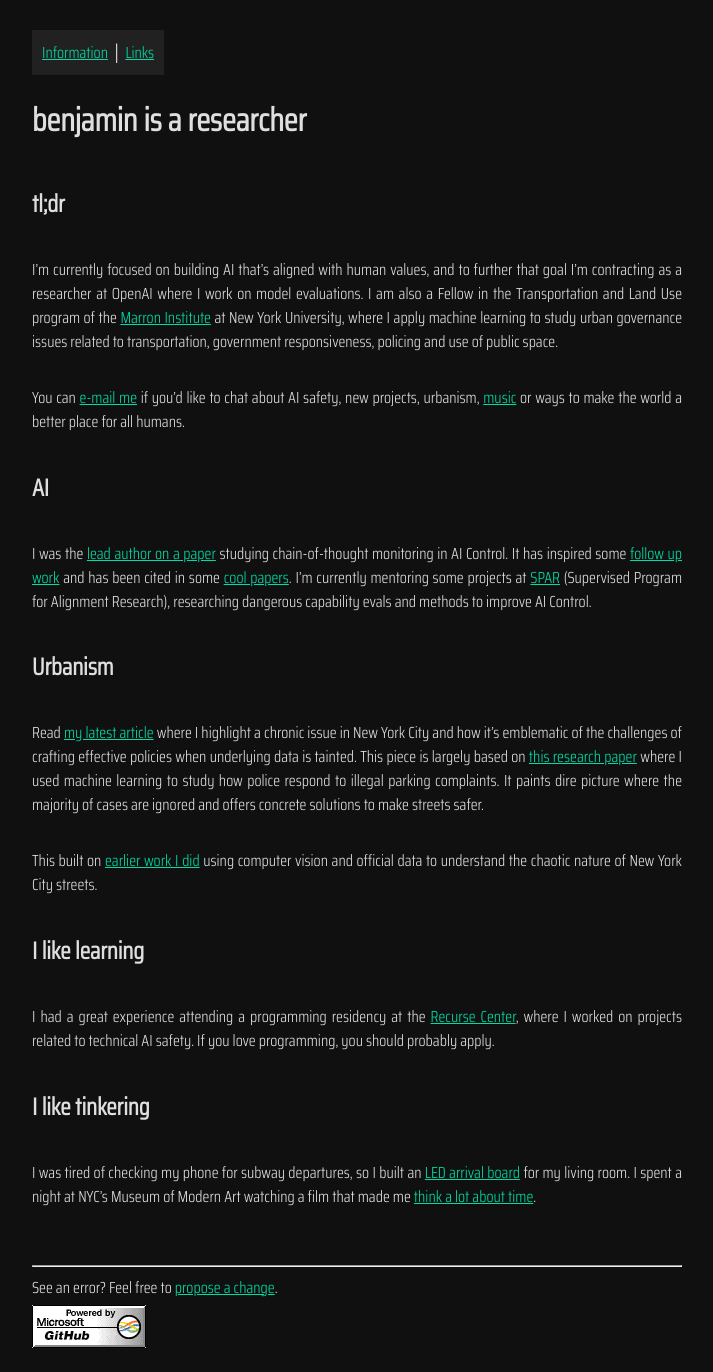
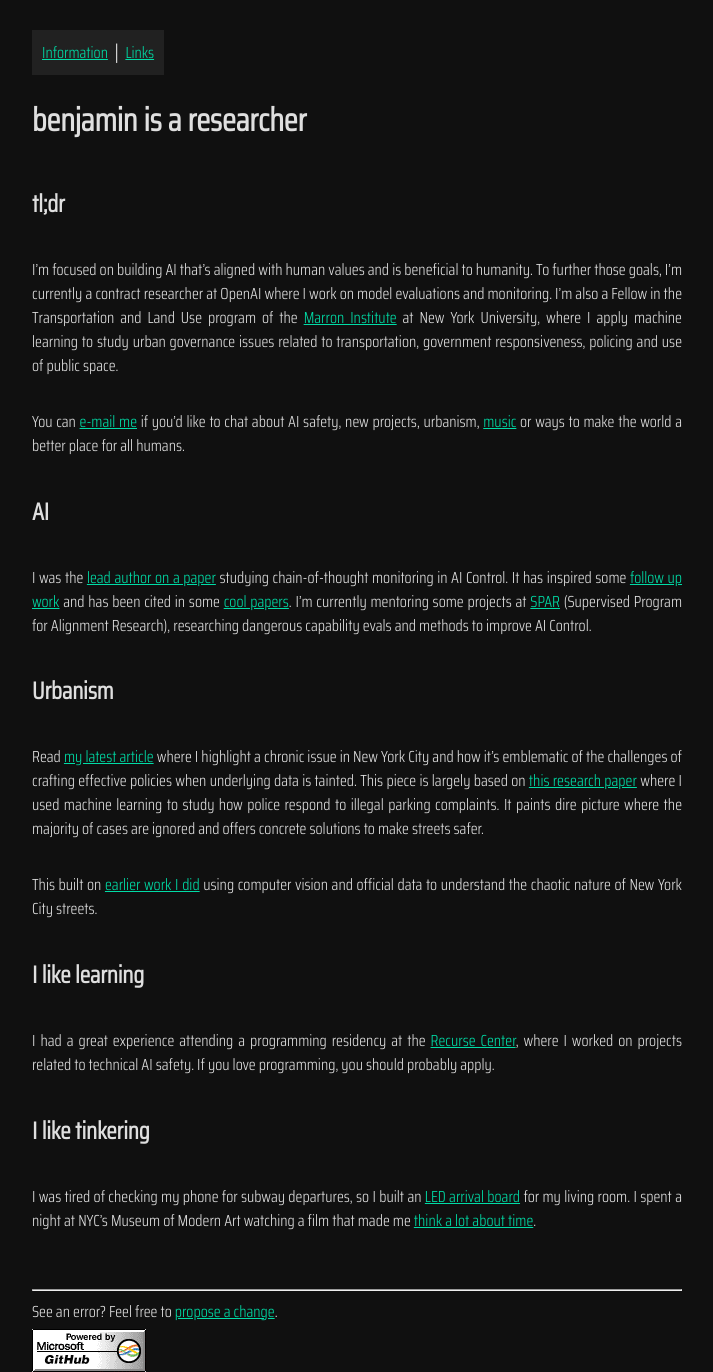
Before and after one commit to benarnav/benarnav.github.io, a Jekyll site: the page built from index.md, in a window 1280 px wide. Shown: the whole page, without its empty margins (283-996 px from the left). Built offline with Jekyll 4.4.1, drawn with Linux system fonts in a browser that asks for light colours; before the commit the page ends 1348 px from its top, so only the background shows below that.

Commit message:
Update index.md

```diff
--- a/index.md
+++ b/index.md
@@ -4,7 +4,7 @@ layout: page
 ---
 ## tl;dr
 
-I'm currently focused on building AI that's aligned with human values, and to further that goal I'm contracting as a researcher at OpenAI where I work on model evaluations. I am also a Fellow in the Transportation and Land Use program of the [Marron Institute](https://marroninstitute.nyu.edu){:target="_blank" rel="noopener"} at New York University, where I apply machine learning to study urban governance issues related to transportation, government responsiveness, policing and use of public space.
+I'm focused on building AI that's aligned with human values and is beneficial to humanity. To further those goals, I'm currently a contract researcher at OpenAI where I work on model evaluations and monitoring. I'm also a Fellow in the Transportation and Land Use program of the [Marron Institute](https://marroninstitute.nyu.edu){:target="_blank" rel="noopener"} at New York University, where I apply machine learning to study urban governance issues related to transportation, government responsiveness, policing and use of public space.
 
 You can [e-mail me](mailto:website@benjaminarnav.com) if you'd like to chat about
 AI safety, new projects, urbanism, [music](https://www.youtube.com/watch?v=OKgYJnBCjXk){:target="_blank" rel="noopener"} or ways to make the world a better place for all humans.
```
